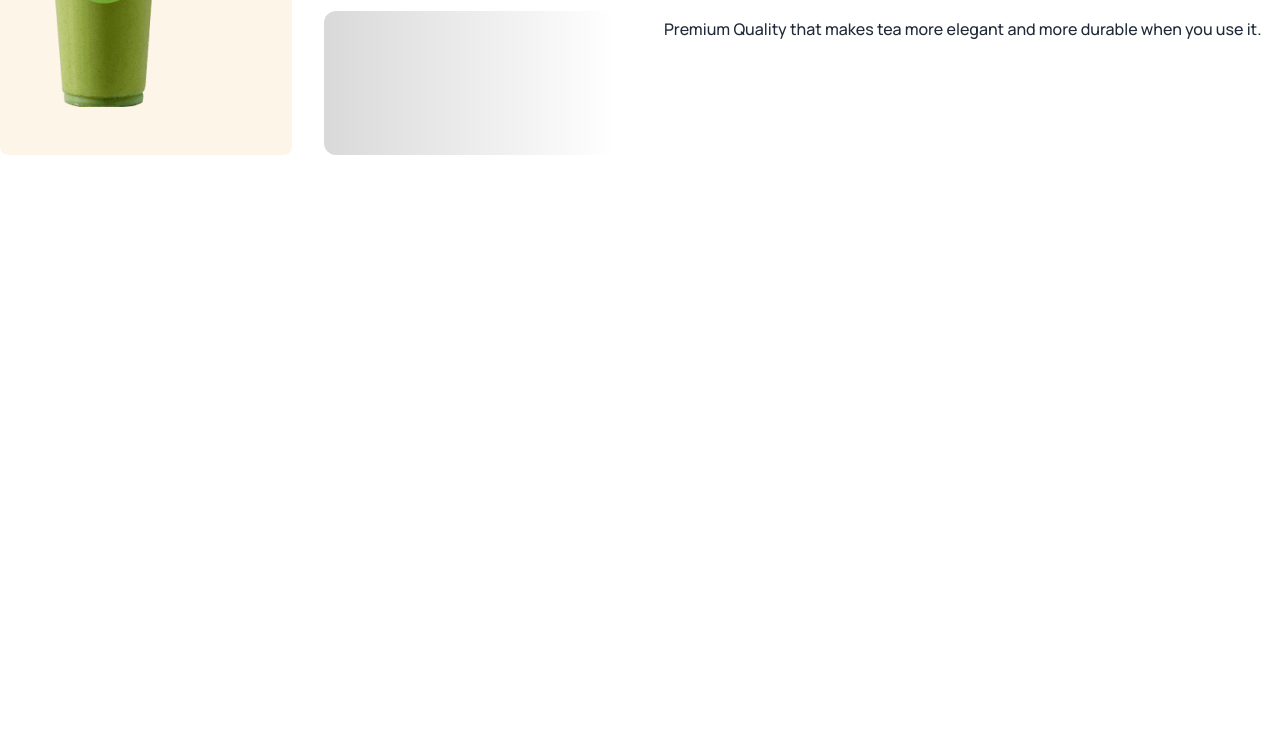
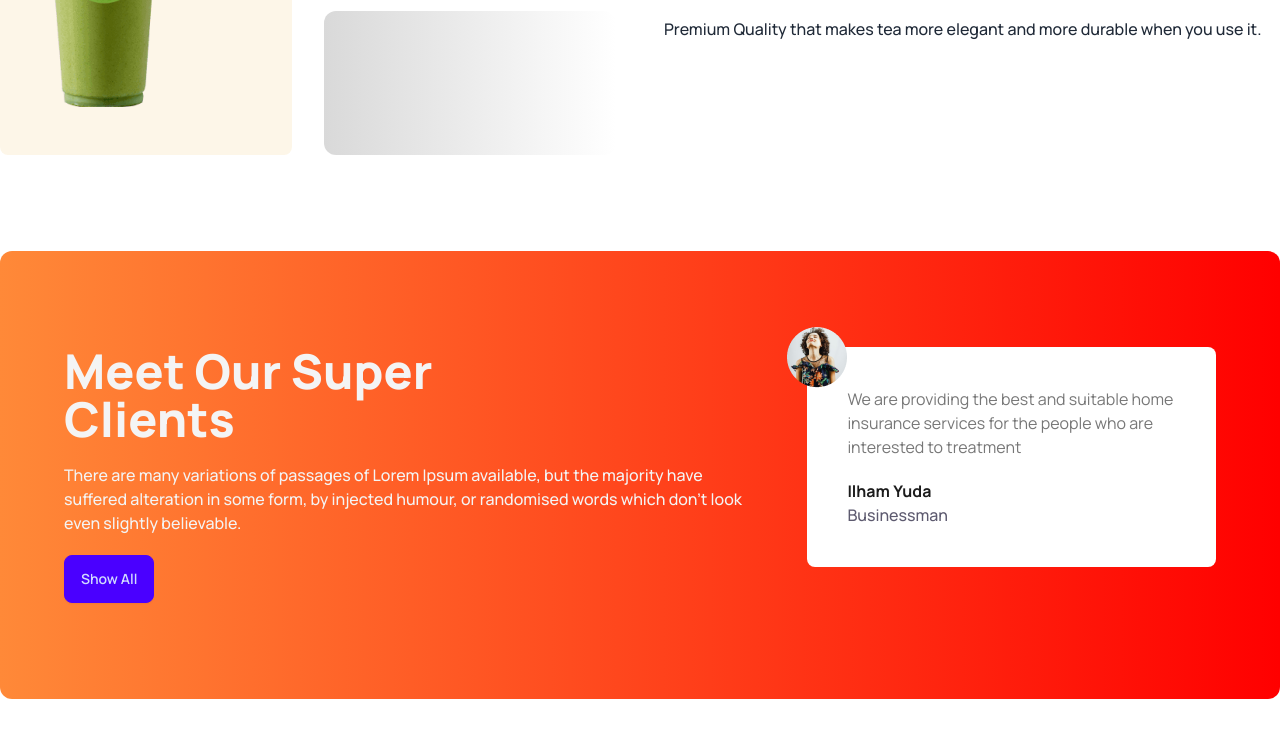
Before and after one commit to mddalimmiah/Daisy-Tea-House, a plain HTML site: page index.html in a window 1280 px wide. Shown: the part 1592-2329 px from the top of the page. Before the commit the page ends 1843 px from the top, so only its background shows below. Drawn offline with nearby package versions, Linux system fonts and the light colour scheme.

Commit message:
review section add

```diff
--- a/index.html
+++ b/index.html
@@ -160,6 +160,27 @@
           <p class="text-base font-medium">Premium Quality that makes tea more elegant and more durable when you use it.</p>
         </div>
       </section>
+      <!-- super clients section -->
+      <section class="my-24 flex gap-14 flex-col lg:flex-row rounded-xl bg-gradient-to-r from-[#FF8938] to-[#FF0000] px-16 py-24">
+        <div class="space-y-5">
+          <h2 class="text-5xl font-extrabold text-[#F4F4F4]">Meet Our Super
+            <br>
+             Clients</h2>
+             <p class="text-base font-medium text-[#F4F4F4]">
+              There are many variations of passages of Lorem Ipsum available, but the majority have suffered alteration in some form, by injected humour, or randomised words which don't look even slightly believable.
+             </p>
+             <button class=" btn btn-primary">Show All</button>
+        </div>
+        <div>
+
+          <div class=" relative p-10 rounded-lg bg-[#FFFFFF]">
+            <img class="absolute -left-5 -top-5" src="images/client.png" alt="">
+            <p class="text-base text-[#777777] mb-5">We are providing the best and suitable home insurance services for the people who are interested to treatment</p>
+            <h4 class="font-bold text-[#1C1C1C]">Ilham Yuda</h4>
+            <p class="font-medium text-[#5D5A6F]">Businessman</p>
+          </div>
+        </div>
+      </section>
     </main>
     <footer></footer>
 </body>
```
